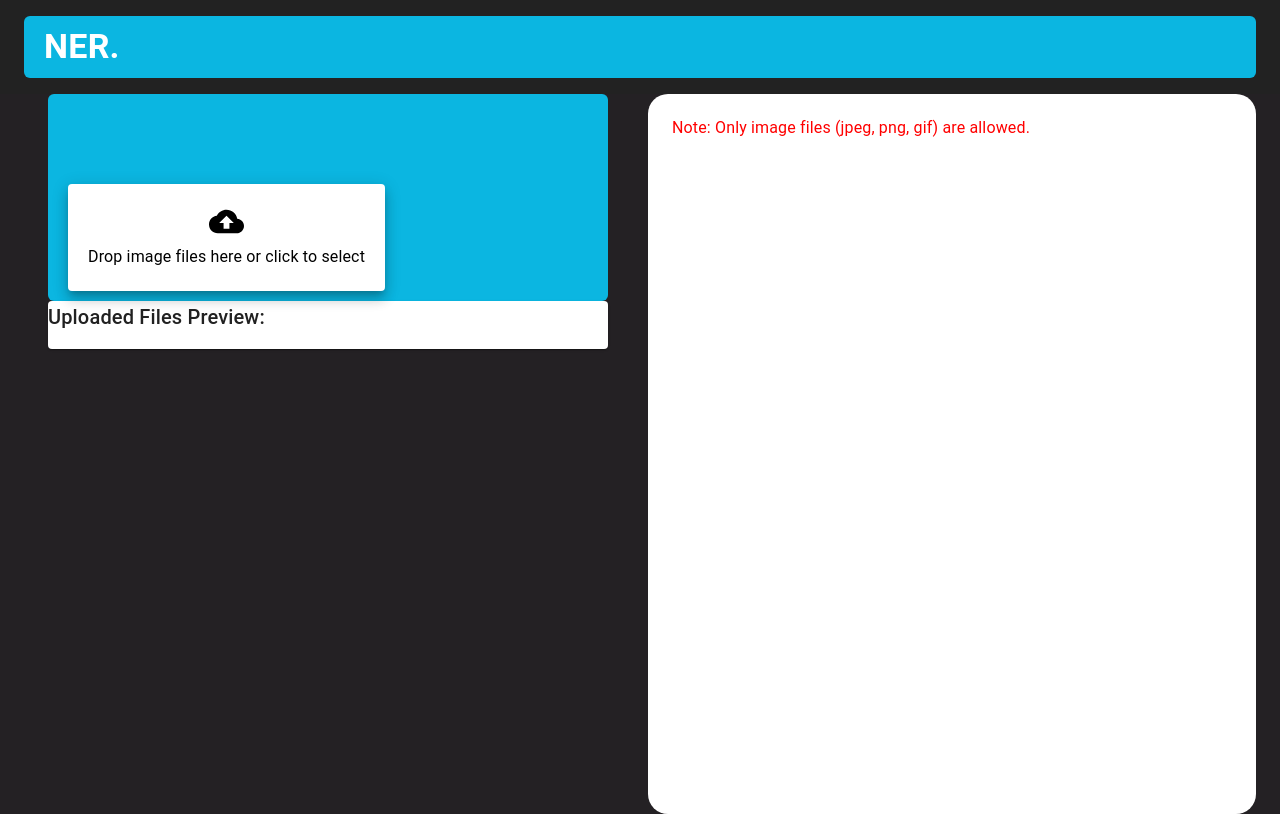
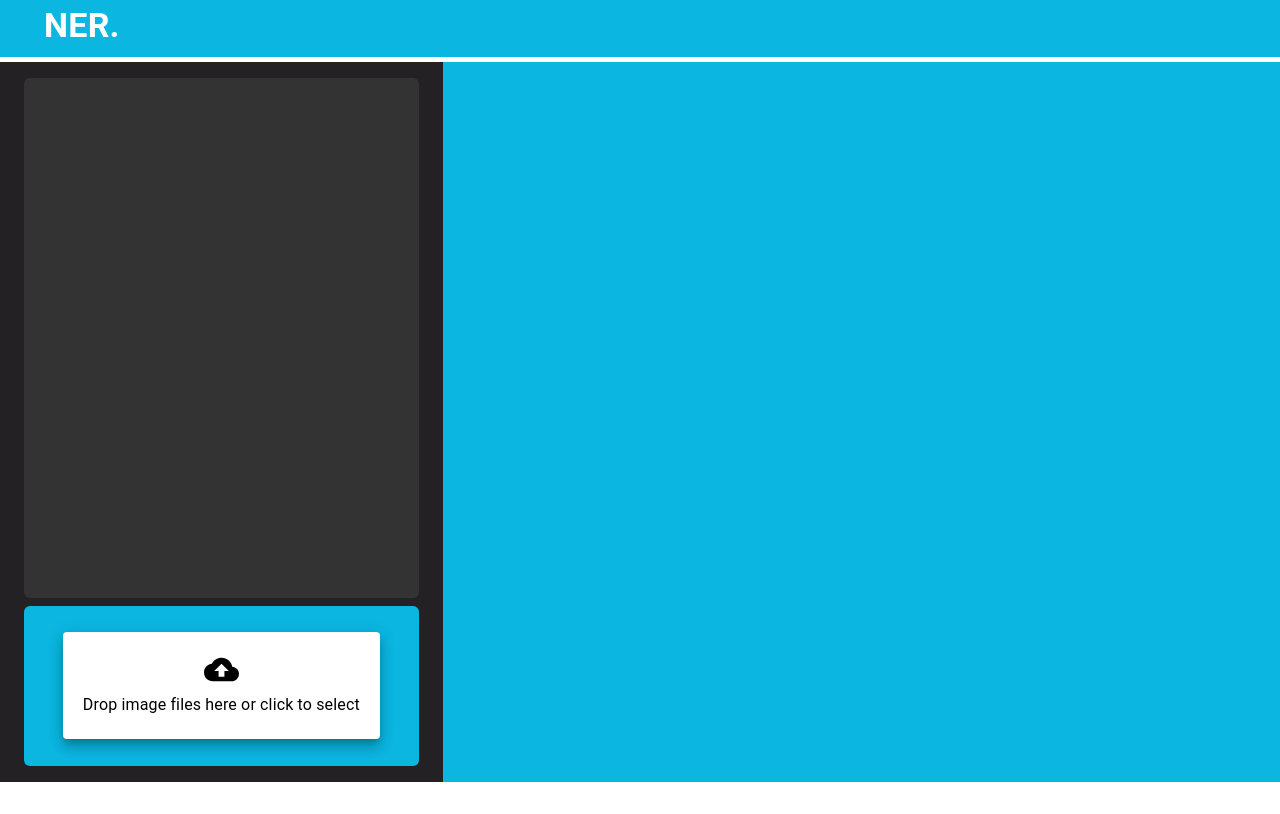
Before and after one commit to KamranESS/NER-FE, a React (Create React App) app: page / in a window 1280 px wide. Built offline with nearby package versions, Linux system fonts and the light colour scheme.

Commit message:
Fix: UI changes

```diff
--- a/src/App.js
+++ b/src/App.js
@@ -1,105 +1,12 @@
-import React, { useState } from "react";
-import { Container, Typography, Box, Grid, Button } from "@mui/material";
-import FileUpload from "./components/FileUpload";
-import FilePreviews from "./components/FilePreviews";
+import React from 'react'
+import MainSection from './components/MainSection'
 
-function App() {
-  const [uploadedFiles, setUploadedFiles] = useState([]);
-  const [showPreviews, setShowPreviews] = useState(false);
-
-  const handleFilesSelect = (files) => {
-    const imageFiles = files.filter((file) => file.type.startsWith("image/"));
-    setUploadedFiles(imageFiles);
-    setShowPreviews(true);
-  };
-
-  const handleDeleteImage = (index) => {
-    const newFiles = uploadedFiles.filter((_, i) => i !== index);
-    setUploadedFiles(newFiles);
-  };
-
+const App = () => {
   return (
-    <>
-      <Container
-        maxWidth="xl"
-        sx={{
-          textAlign: "center",
-          paddingTop: 2,
-          paddingBottom: 2,
-          backgroundColor: "#222",
-          color: "#fff",
-        }}
-      >
-        <Box
-          sx={{
-            backgroundColor: "#0bb6e1",
-            padding: "10px 20px",
-            display: "flex",
-            alignItems: "center",
-            borderRadius: "6px",
-          }}
-        >
-          <Typography
-            variant="h4"
-            component="h1"
-            sx={{ fontWeight: "bold", color: "#fff" }}
-          >
-            NER.
-          </Typography>
-        </Box>
-      </Container>
-      <Container
-        maxWidth="xl"
-        sx={{
-          backgroundColor: "#242124",
-          minHeight: "90vh",
-          // padding: "20px 0",
-          display: "flex",
-          gap: 2,
-        }}
-      >
-        <Container
-          maxWidth="xl"
-          sx={{
-            backgroundColor: "#242124",
-            // borderRadius: "20px",
-            // padding: "20px",
-            // flex: "1 1 auto",
-            overflowY: "auto",
-          }}
-        >
-          <Box
-            sx={{
-              backgroundColor: "#0bb6e1",
-              padding: "10px 20px",
-              display: "flex",
-              alignItems: "center",
-              borderRadius: "6px",
-            }}
-          >
-            <FileUpload onFilesSelect={handleFilesSelect} />
-          </Box>
-          <FilePreviews
-            uploadedFiles={uploadedFiles}
-            onDeleteImage={handleDeleteImage}
-          />
-        </Container>
-        <Container
-          maxWidth="xl"
-          sx={{
-            backgroundColor: "#fff",
-            borderRadius: "20px",
-            padding: "20px",
-            flex: "1 1 auto",
-          }}
-        >
-          <Typography variant="subtitle1" component="p" sx={{ color: "red" }}>
-            Note: Only image files (jpeg, png, gif) are allowed.
-          </Typography>
-        </Container>
-      </Container>
-    </>
-  );
+    <div>
+      <MainSection/>
+    </div>
+  )
 }
 
-export default App;
+export default App
--- a/src/components/FilePreviews.js
+++ b/src/components/FilePreviews.js
@@ -12,15 +12,15 @@ import DeleteIcon from "@mui/icons-material/Delete";
 const FilePreviews = ({ uploadedFiles, onDeleteImage }) => {
   return (
     <Paper>
-      <Typography variant="h6" gutterBottom>
+      {/* <Typography variant="h6" gutterBottom>
         Uploaded Files Preview:
-      </Typography>
-      <ImageList cols={4} gap={10}>
+      </Typography> */}
+      <ImageList cols={2} gap={10}>
         {uploadedFiles.map((file, index) => (
           <ImageListItem key={index}>
             <img src={URL.createObjectURL(file)} alt={file.name} />
             <IconButton
-              color="secondary"
+              color="primary"
               aria-label="Delete"
               onClick={() => onDeleteImage(index)}
               sx={{ position: "absolute", top: 0, right: 0 }}
--- a/src/components/FileUpload.js
+++ b/src/components/FileUpload.js
@@ -34,7 +34,7 @@ const FileUpload = ({ onFilesSelect }) => {
   };
 
   return (
-    <Box sx={{ marginTop: "5rem" }}>
+    <>
       <Paper
         // variant="outlined"
         elevation={9}
@@ -46,9 +46,6 @@ const FileUpload = ({ onFilesSelect }) => {
           backgroundColor: "#fff",
           color: "black",
           transition: "background-color 0.3s ease",
-          "&:hover": {
-            backgroundColor: "#0797b8",
-          },
         }}
         {...getRootProps()}
       >
@@ -64,7 +61,7 @@ const FileUpload = ({ onFilesSelect }) => {
         onClose={handleCloseWarning}
         message="Only image files (jpeg, png, gif) are allowed."
       />
-    </Box>
+    </>
   );
 };
 
--- /dev/null
+++ b/src/components/MainSection.js
@@ -0,0 +1,107 @@
+import React, { useState } from "react";
+import { Container, Typography, Box, } from '@mui/material'
+import FileUpload from "./FileUpload";
+import FilePreviews from "./FilePreviews";
+
+const MainSection = () => {
+    const [uploadedFiles, setUploadedFiles] = useState([]);
+    const [showPreviews, setShowPreviews] = useState(false);
+
+    const handleFilesSelect = (files) => {
+        const imageFiles = files.filter((file) => file.type.startsWith("image/"));
+        setUploadedFiles(imageFiles);
+        setShowPreviews(true);
+    };
+
+    const handleDeleteImage = (index) => {
+        const newFiles = uploadedFiles.filter((_, i) => i !== index);
+        setUploadedFiles(newFiles);
+    };
+    return (
+        <>
+            <Container
+                maxWidth="xl"
+                sx={{
+                    backgroundColor: "#0bb6e1",
+                    // boxShadow: "0px 8px 12px rgba(0, 0, 0, 1)",
+                    // marginBottom: "20px",
+                    // border: "1px solid #ddd",
+                    transform: "translateY(-5px)", // Adding 3D effect
+                    transition: "transform 0.2s ease",
+                }}
+            ><Box
+                maxWidth="xl"
+                sx={{
+                    backgroundColor: "#0bb6e1",
+                    padding: "10px 20px",
+                    display: "flex",
+                    alignItems: "center",
+                }}
+            >
+                    <Typography
+                        variant="h4"
+                        component="h1"
+                        sx={{ fontWeight: "bold", color: "#fff" }}
+                    >
+                        NER.
+                    </Typography>
+                </Box></Container>
+            <div
+                style={{
+                    backgroundColor: "#242124",
+                    minHeight: "90vh",
+                    display: "flex",
+                    // gap: "2rem",
+                }}
+            >
+                <Container
+                    maxWidth="sm"
+                    sx={{
+                        backgroundColor: "#242124",
+                        minHeight: "80vh",
+                        flex: "1",
+                        display: "flex",
+                        flexDirection: "column",
+                        justifyContent: "center",
+                        gap: 1, // Allow it to grow and take 30% of the width
+                    }}
+                >
+                    <Container
+                        sx={{
+                            backgroundColor: "#333333",
+                            minHeight: "65vh",
+                            maxHeight: "65vh",
+                            // New push
+                            // padding: "10px 20px",
+                            // display: "flex",
+                            borderRadius: "6px",
+                            overflowY: "auto",
+                        }}><FilePreviews
+                            uploadedFiles={uploadedFiles}
+                            onDeleteImage={handleDeleteImage}
+                        /></Container>
+                    <Container
+                        sx={{
+                            backgroundColor: "#0bb6e1",
+                            minHeight: "20vh",
+                            padding: "10px 20px",
+                            display: "flex",
+                            justifyContent: "center",
+                            alignItems: "center",
+                            borderRadius: "6px",
+                        }}><FileUpload onFilesSelect={handleFilesSelect} /></Container>
+                </Container>
+                <Container
+                    maxWidth="xl"
+                    sx={{
+                        backgroundColor: "#0bb6e1",
+                        minHeight: "80vh",
+                        flex: "2", // Allow it to grow and take 70% of the width
+                    }}
+                ></Container>
+            </div>
+        </>
+    )
+}
+
+export default MainSection
```
Also changed, not shown: src/App.css (deleted, +0 -38 lines).
